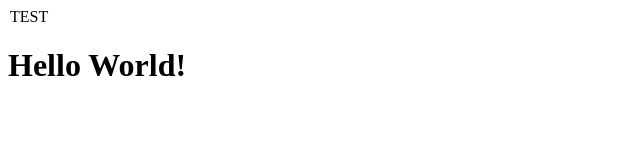
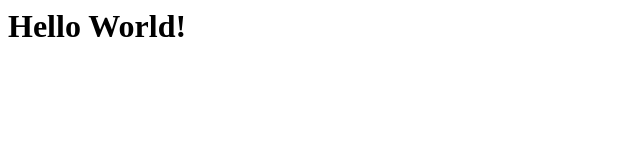
Before and after one commit to xiangxiangxiong9/xiangxiangxiong9.github.io, a plain HTML site: page index.html in a window 1280 px wide. Shown: the whole page, without its empty margins (0-640 px from the left). Drawn offline with Linux system fonts and the light colour scheme.

Commit message:
Update index.html

```diff
--- a/index.html
+++ b/index.html
@@ -1,6 +1,5 @@
 <form>
   <aaa>
-    <legend>TEST</legend>
     <h1>Hello World!<h1>
   </aaa>
 </form>
```
